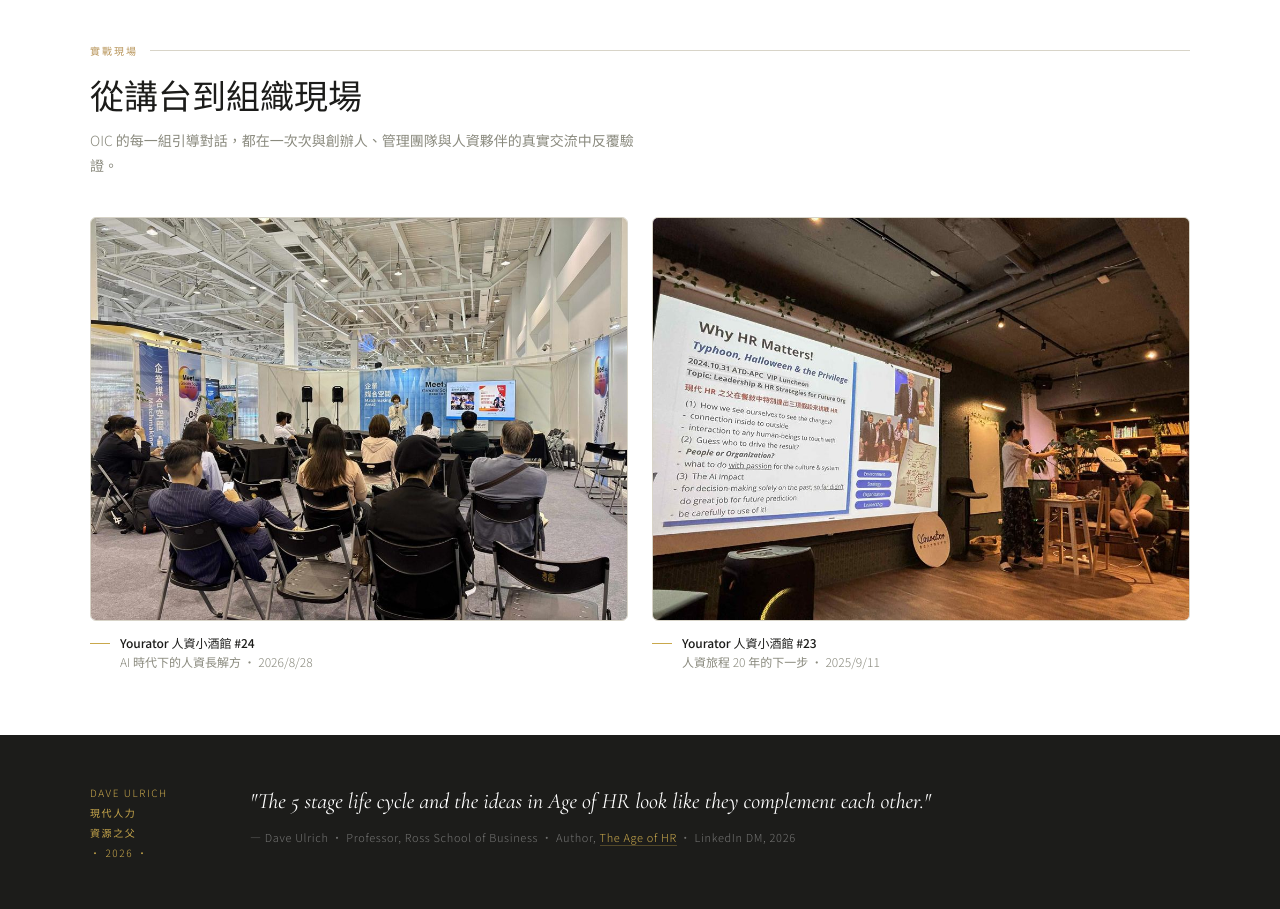
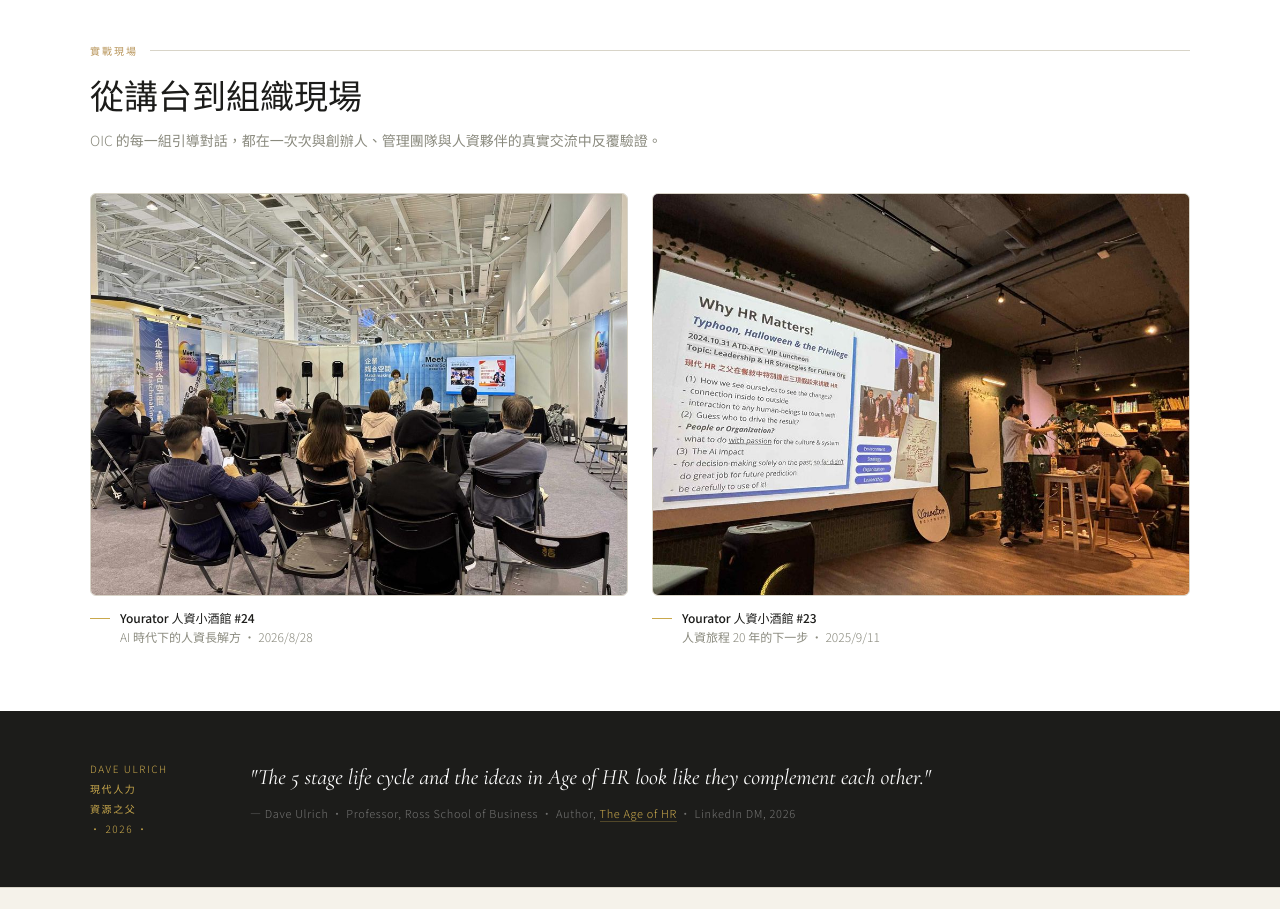
Before and after one commit to xi-gen/oic, a plain HTML site: page index.html in a window 1280 px wide. Shown: the part 2980-3889 px from the top of the page. Drawn offline with nearby package versions, Linux system fonts and the light colour scheme.

Commit message:
Add files via upload

```diff
--- a/index.html
+++ b/index.html
@@ -642,6 +642,12 @@
     .principles { grid-template-columns: 1fr; }
     .field-grid { grid-template-columns: 1fr; }
   }
+
+  /* ── 排版：避免段落最後一行只剩一個字 ── */
+  p, .lede, .a-text, .hero-desc, .section-sub, .product-desc, .stage-desc, .path-desc,
+  .principle-desc, .about-intro, figcaption, .hero-stat-label { text-wrap: pretty; }
+  h1, h2, .section-title { text-wrap: balance; }
+  .field-sub { max-width: 680px; }
 </style>
 </head>
 <body>
@@ -856,7 +862,7 @@
   <div class="section-inner">
     <div class="section-label">實戰現場</div>
     <h2 class="section-title">從講台到組織現場</h2>
-    <p class="section-sub">OIC 的每一組引導對話，都在一次次與創辦人、管理團隊與人資夥伴的真實交流中反覆驗證。</p>
+    <p class="section-sub field-sub">OIC 的每一組引導對話，都在一次次與創辦人、管理團隊與人資夥伴的真實交流中反覆驗證。</p>
     <div class="field-grid">
       <figure class="field-photo">
         <img src="yourator-hr-bar-24.jpg" width="1000" height="750" loading="lazy"
```
